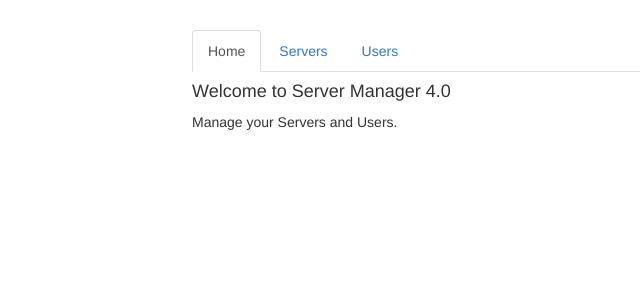
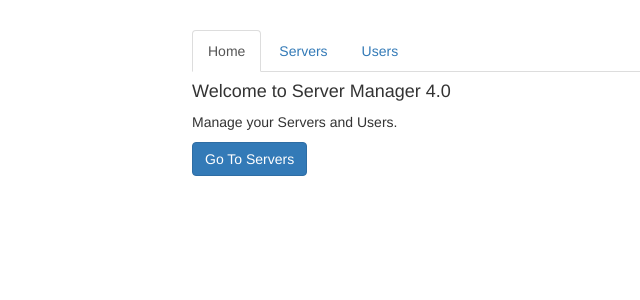
Before and after one commit to rodrigobmedeiros/Angular-TOPTAL-track, an Angular app in the folder angular-the-complete-guide-2023/routing-start/: page / in a window 1280 px wide. Shown: the top 300 px of the page, without its empty margins (73-713 px from the left). Built offline with nearby package versions, Linux system fonts and the light colour scheme.

Commit message:
Add button and method to navigate programatically to /servers

```diff
--- a/angular-the-complete-guide-2023/routing-start/src/app/home/home.component.html
+++ b/angular-the-complete-guide-2023/routing-start/src/app/home/home.component.html
@@ -1,2 +1,4 @@
 <h4>Welcome to Server Manager 4.0</h4>
 <p>Manage your Servers and Users.</p>
+
+<button class="btn btn-primary" (click)="onClick()">Go To Servers</button>
--- a/angular-the-complete-guide-2023/routing-start/src/app/home/home.component.ts
+++ b/angular-the-complete-guide-2023/routing-start/src/app/home/home.component.ts
@@ -1,4 +1,5 @@
 import { Component, OnInit } from '@angular/core';
+import { Router } from '@angular/router';
 
 @Component({
   selector: 'app-home',
@@ -7,9 +8,13 @@ import { Component, OnInit } from '@angular/core';
 })
 export class HomeComponent implements OnInit {
 
-  constructor() { }
+  constructor(private router: Router) { }
 
   ngOnInit() {
   }
 
+  onClick() {
+    this.router.navigate(['/servers']);
+  }
+
 }
```
